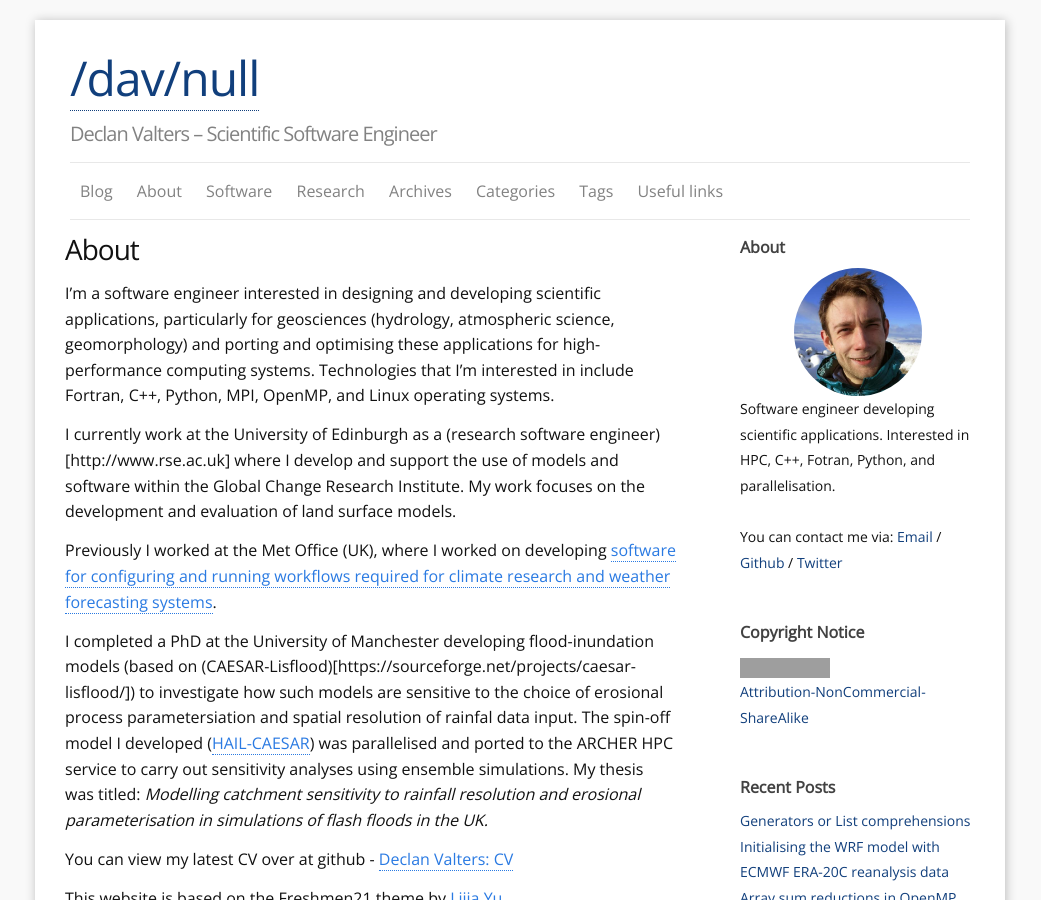
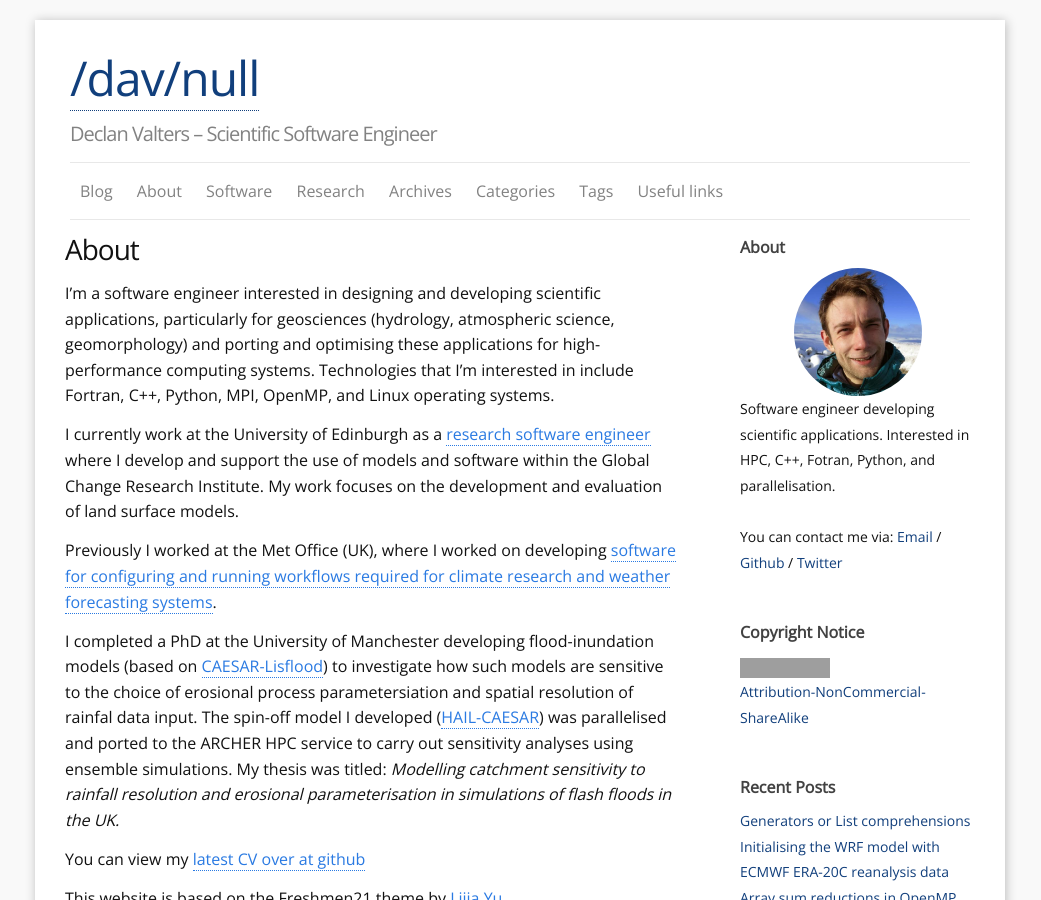
Before and after one commit to dvalters/dvalters.github.io, a Jekyll site: the page built from b1_about.md, in a window 1280 px wide and 900 px high. Shown: the whole window, without its empty margins (120-1161 px from the left). Built offline with Jekyll 4.4.1, drawn with Linux system fonts in a browser that asks for light colours; comment, search, counter and statistics services are not loaded; grey boxes are pictures that could not be loaded.

Commit message:
Syntax error - need more coffee

```diff
--- a/b1_about.md
+++ b/b1_about.md
@@ -7,12 +7,12 @@ permalink: /about
 
 I'm a software engineer interested in designing and developing scientific applications, particularly for geosciences (hydrology, atmospheric science, geomorphology) and porting and optimising these applications for high-performance computing systems. Technologies that I'm interested in include Fortran, C++, Python, MPI, OpenMP, and Linux operating systems.
 
-I currently work at the University of Edinburgh as a (research software engineer)[http://www.rse.ac.uk] where I develop and support the use of models and software within the Global Change Research Institute. My work focuses on the development and evaluation of land surface models.
+I currently work at the University of Edinburgh as a [research software engineer](http://www.rse.ac.uk) where I develop and support the use of models and software within the Global Change Research Institute. My work focuses on the development and evaluation of land surface models.
 
 Previously I worked at the Met Office (UK), where I worked on developing [software for configuring and running workflows required for climate research and weather forecasting systems](http://www.metoffice.gov.uk/research/weather/weather-science-it/modelling-support).
 
-I completed a PhD at the University of Manchester developing flood-inundation models (based on (CAESAR-Lisflood)[https://sourceforge.net/projects/caesar-lisflood/]) to investigate how such models are sensitive to the choice of erosional process parametersiation and spatial resolution of rainfal data input. The spin-off model I developed ([HAIL-CAESAR](http://dvalts.io/HAIL-CAESAR/)) was parallelised and ported to the ARCHER HPC service to carry out sensitivity analyses using ensemble simulations. My thesis was titled: _Modelling catchment sensitivity to rainfall resolution and erosional parameterisation in simulations of flash floods in the UK._
+I completed a PhD at the University of Manchester developing flood-inundation models (based on [CAESAR-Lisflood](https://sourceforge.net/projects/caesar-lisflood/)) to investigate how such models are sensitive to the choice of erosional process parametersiation and spatial resolution of rainfal data input. The spin-off model I developed ([HAIL-CAESAR](http://dvalts.io/HAIL-CAESAR/)) was parallelised and ported to the ARCHER HPC service to carry out sensitivity analyses using ensemble simulations. My thesis was titled: _Modelling catchment sensitivity to rainfall resolution and erosional parameterisation in simulations of flash floods in the UK._
 
-You can view my latest CV over at github - [Declan Valters: CV](https://github.com/dvalters/CV/blob/master/DAV_sept17_long.pdf)
+You can view my [latest CV over at github](https://github.com/dvalters/CV/blob/master/DAV_sept17_long.pdf)
 
 This website is based on the Freshmen21 theme by [Lijia Yu](http://yulijia.net/).
```
